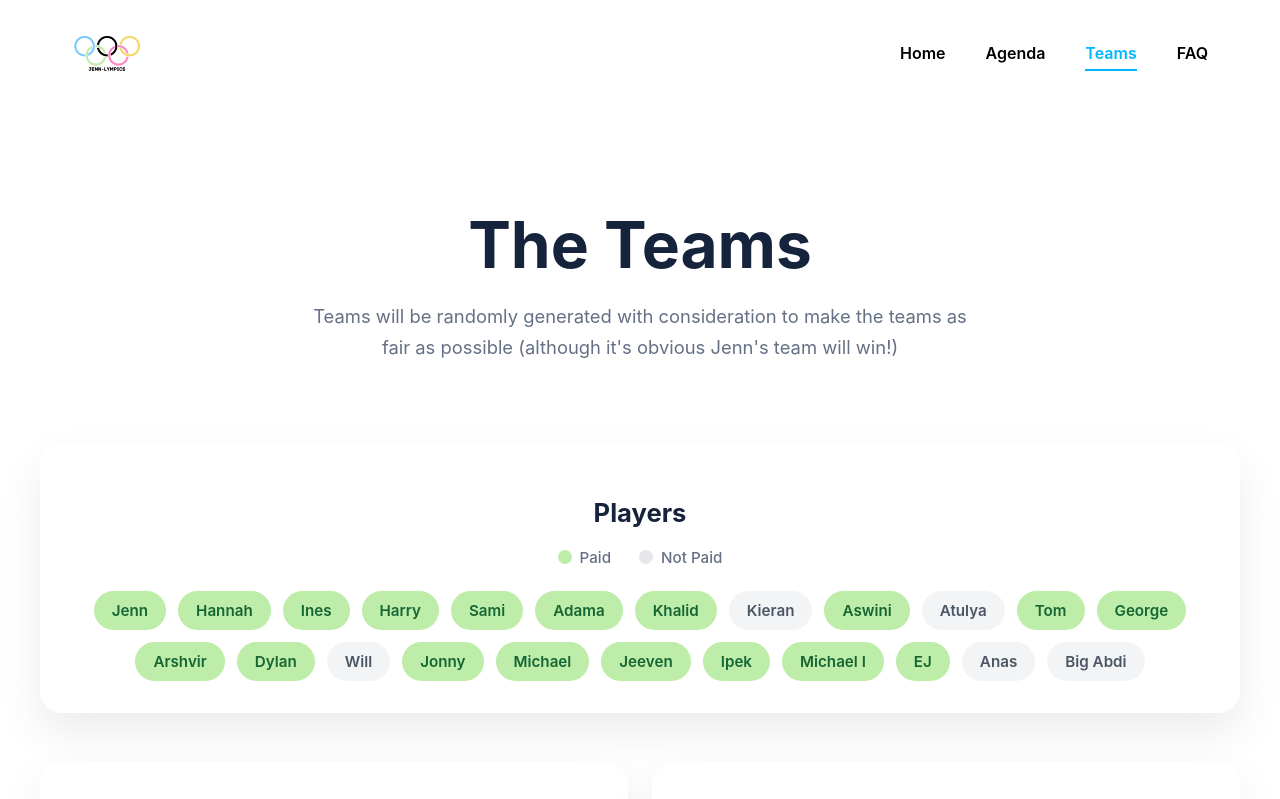
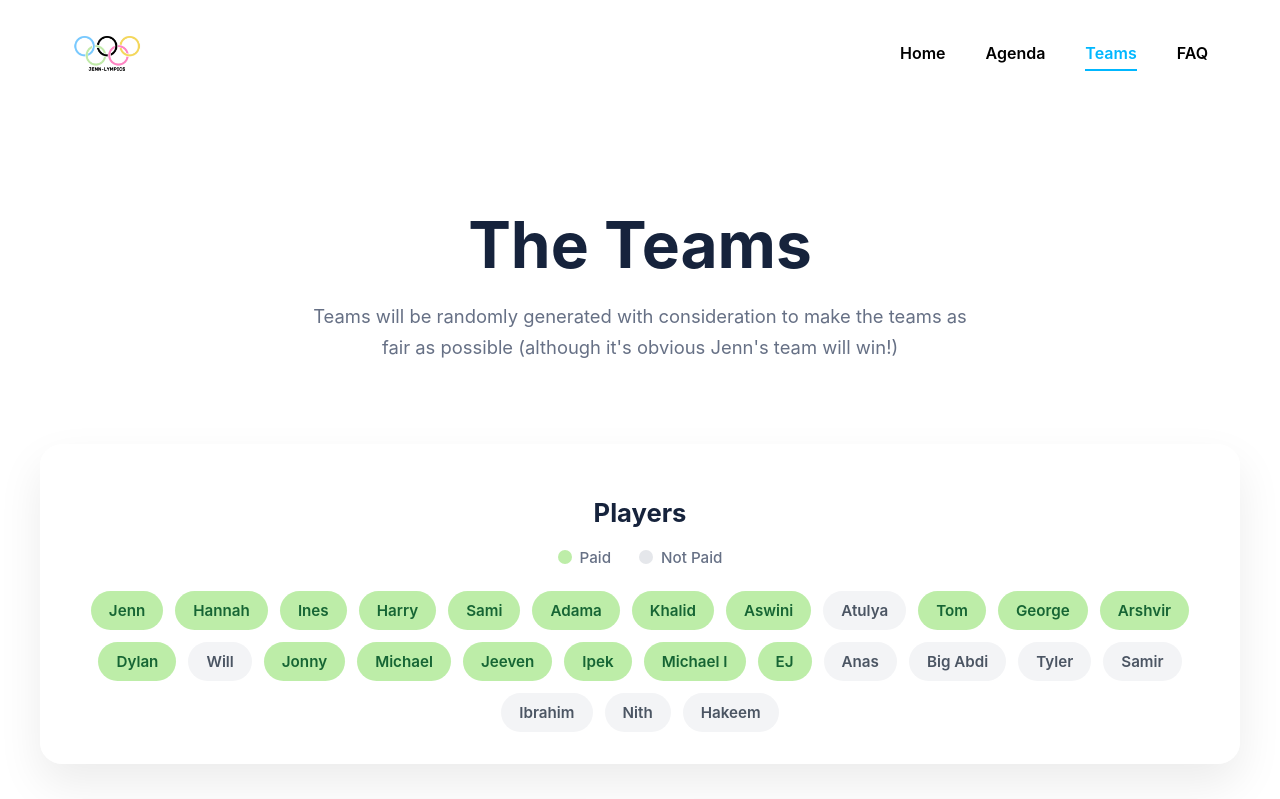
Before and after one commit to Jennipham/jenn-lympics, a React (Vite) app in the folder jenn-lympics-website/: page /teams in a window 1280 px wide. Shown: the top 799 px of the page. Built offline with nearby package versions, Linux system fonts and the light colour scheme.

Commit message:
Update players list by removing and adding players
Removed Kieran from the players list and added Tyler, Samir, Ibrahim, Nith, and Hakeem as unpaid players.

```diff
--- a/jenn-lympics-website/src/components/Teams/players.ts
+++ b/jenn-lympics-website/src/components/Teams/players.ts
@@ -6,7 +6,6 @@ export const players = [
         { name: "Sami", paid: true },
         { name: "Adama", paid: true },
         { name: "Khalid", paid: true },
-        { name: "Kieran", paid: false },
         { name: "Aswini", paid: true },
         { name: "Atulya", paid: false },
         { name: "Tom", paid: true },
@@ -22,4 +21,9 @@ export const players = [
         { name: "EJ", paid: true },
         { name: "Anas", paid: false },
         { name: "Big Abdi", paid: false },
+        { name: "Tyler", paid: false },
+        { name: "Samir", paid: false },
+        { name: "Ibrahim", paid: false },
+        { name: "Nith", paid: false },
+        { name: "Hakeem", paid: false },
 ];
```
